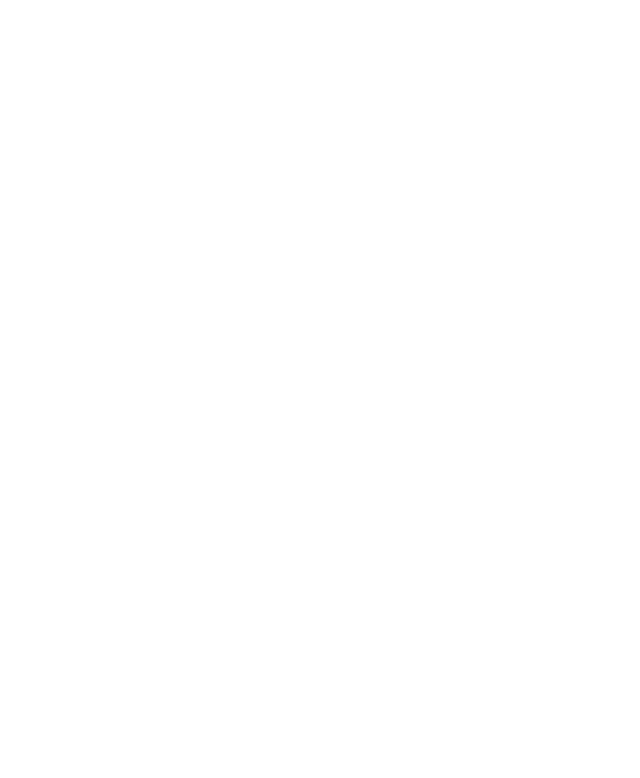
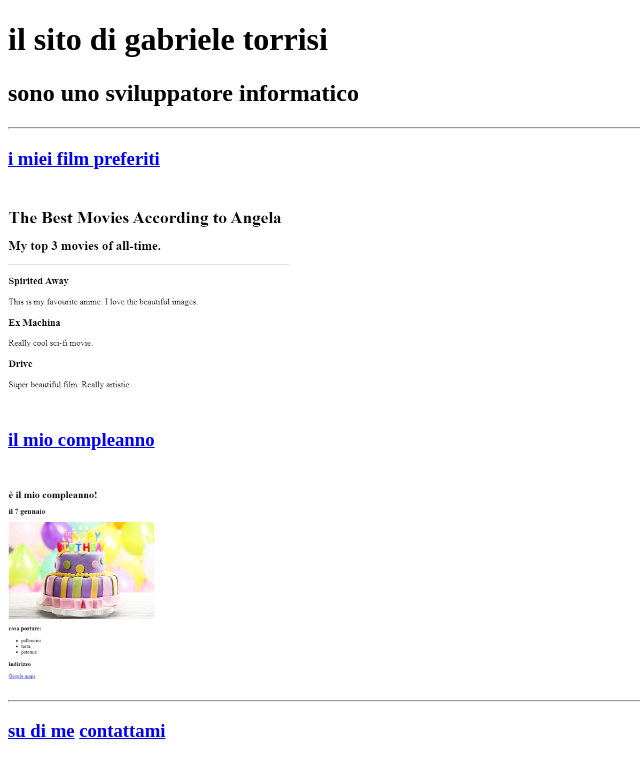
Before and after one commit to blackmamba17/html-portfolio, a plain HTML site: page index.html in a window 1280 px wide. Shown: the whole page, without its empty margins (0-640 px from the left). Drawn offline with Linux system fonts and the light colour scheme.

Commit message:
Update index.html
added html to my index, in the first version it was void

```diff
--- a/index.html
+++ b/index.html
@@ -1,15 +1,34 @@
 <!-- TODO 1: Create the HTML Boilerplate -->
+<!DOCTYPE html>
+<html lang="en">
+<head>
+    <meta charset="UTF-8">
+    <meta name="viewport" content="width=device-width, initial-scale=1.0">
+    <title>il sito di gabriele torrisi</title>
+</head>
+<body>
+    <!-- TODO 4: Add titles/subtitles etc. -->
+    <h1>il sito di gabriele torrisi</h1>
+    <h2>sono uno sviluppatore informatico</h2>
+    <hr>
 
-<!-- TODO 2: Add Your previous projects' HTML into the public folder -->
+    <!-- TODO 5: Add a link to the project pages -->
+    <h3><a href="./public/movie-ranking.html">i miei film preferiti</a></h3>
 
-<!-- TODO 3: Take screenshots of your project previews and add the images to the images folder -->
+    <br>
+    <img src="./assets/images/film.png" alt="lista di film preferiti" height="200">
 
-<!-- TODO 4: Add titles/subtitles etc. -->
+    <br>
+    <h3><a href="./public/movie-ranking.html">il mio compleanno</a></h3>
 
-<!-- TODO 5: Add a link to the project pages -->
+    <br>
+    <img src="./assets/images/compleanno.png" alt="lista di film preferiti" height="200">
 
-<!-- TODO 6: Add images to show the project previews
-HINT for TODO 6: You can use the height attribute set to 200 to make the image smaller:
-https://developer.mozilla.org/en-US/docs/Web/HTML/Element/img#attr-height -->
+    <hr>
+    <h3><a href="./public/about.html">su di me</a> <a href="./public/contact.html">contattami</a></h3>
+
+</body>
+</html>
+
 
 <!-- TODO 7: Add the Contact Me and About Me page links -->
```
